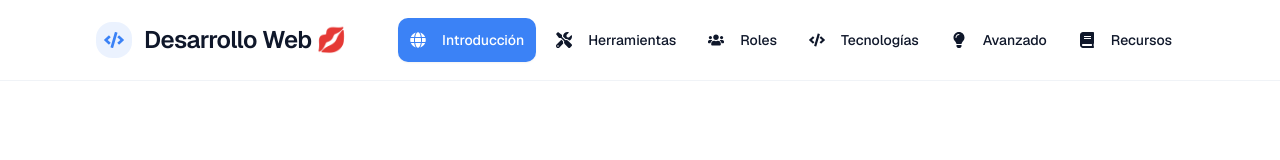
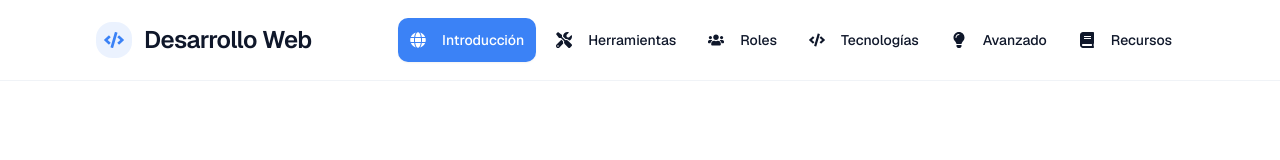
Before and after one commit to Gaboxx10/Software-Educativo, a Next.js app: page / in a window 1280 px wide. Shown: the top 160 px of the page. Built offline with nearby package versions, Linux system fonts and the light colour scheme.

Commit message:
Second commit

```diff
--- a/components/navigation.tsx
+++ b/components/navigation.tsx
@@ -30,7 +30,7 @@ export default function Navigation({ activeSection, onSectionChange }: Navigatio
             <div className="p-2 bg-primary/10 rounded-xl">
               <FaCode className="text-primary text-xl" />
             </div>
-            <span className="text-2xl font-semibold text-foreground tracking-tight">Desarrollo Web 💋</span>
+            <span className="text-2xl font-semibold text-foreground tracking-tight">Desarrollo Web</span>
           </div>
 
           <div className="hidden md:flex items-center space-x-2">
```
